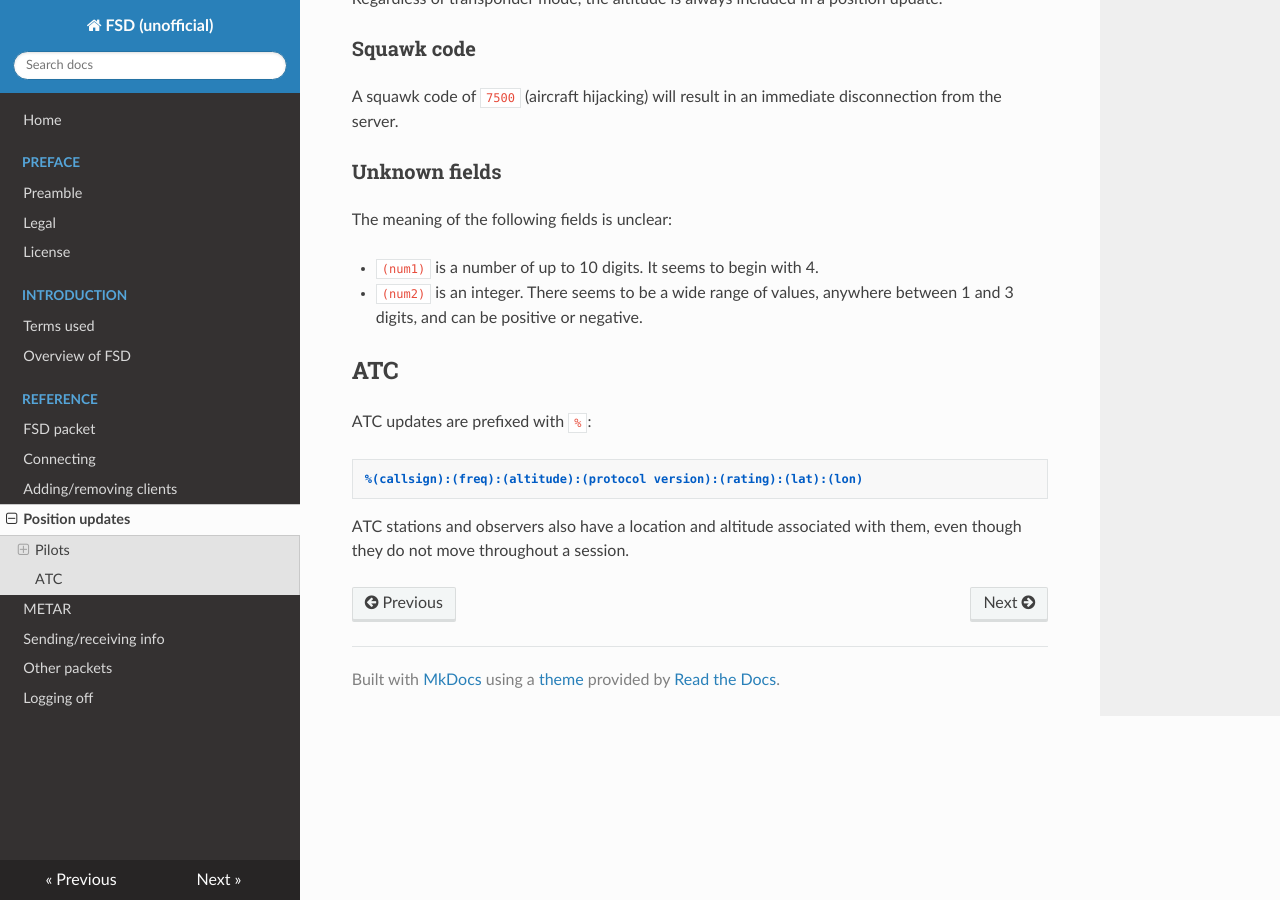
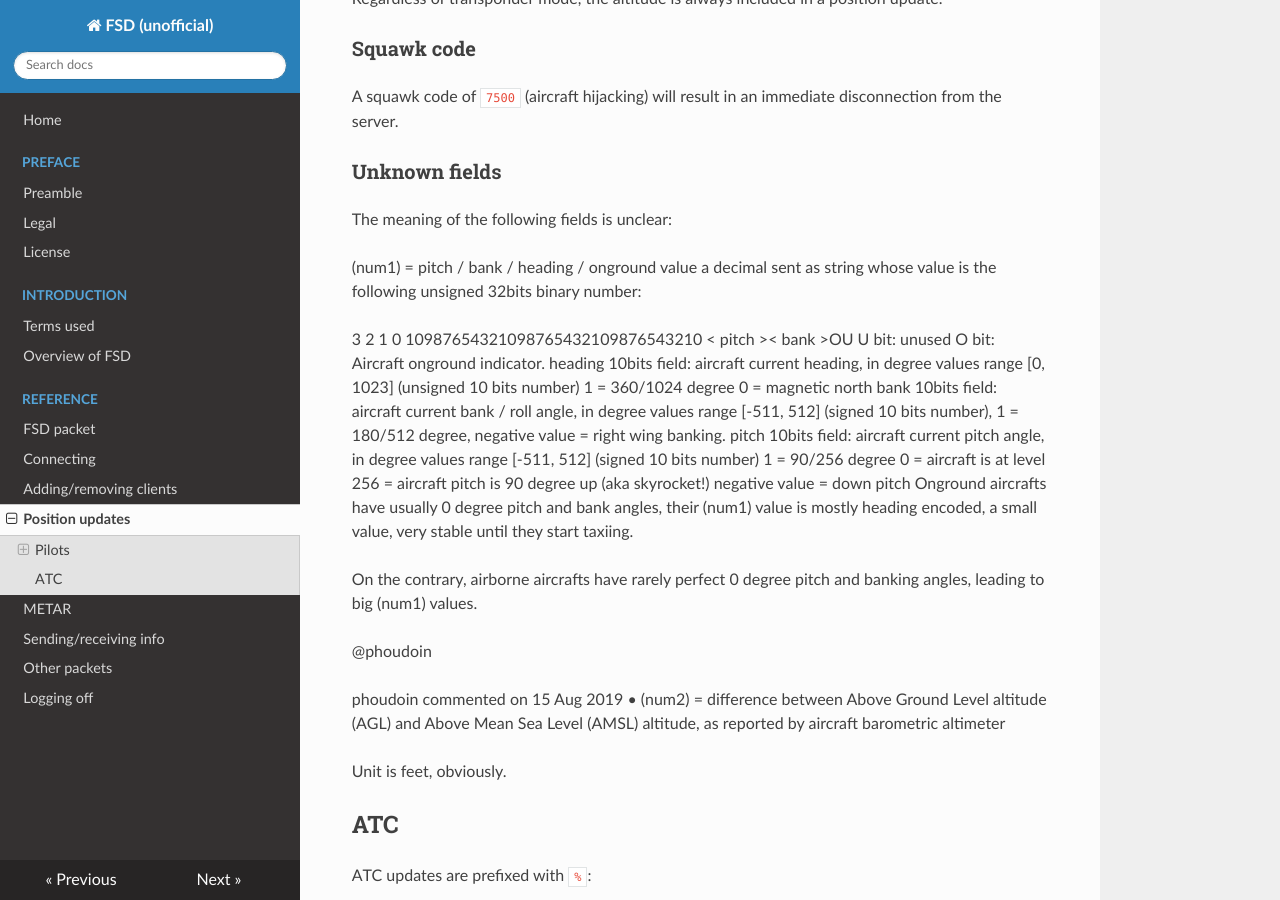
Before and after one commit to norrisng/fsd-doc, an MkDocs documentation site: the page built from docs/api/pos.md, in a window 1280 px wide and 900 px high, scrolled down 646 px. Built offline with MkDocs 1.6.1, drawn with Linux system fonts in a browser that asks for light colours; nearby versions of some CDN libraries; old or Windows-style settings are respelled for this version of MkDocs.

Commit message:
Update pos.md

```diff
--- a/docs/api/pos.md
+++ b/docs/api/pos.md
@@ -32,8 +32,43 @@ A squawk code of `7500` (aircraft hijacking) will result in an immediate disconn
 
 The meaning of the following fields is unclear:
 
-* `(num1)` is a number of up to 10 digits.  It seems to begin with 4.
-* `(num2)` is an integer. There seems to be a wide range of values, anywhere between 1 and 3 digits, and can be positive or negative.
+(num1) = pitch / bank / heading / onground value
+a decimal sent as string whose value is the following unsigned 32bits binary number:
+
+ 3         2         1         0
+10987654321098765432109876543210
+<  pitch ><  bank  ><heading >OU
+U bit:
+unused
+O bit:
+Aircraft onground indicator.
+heading 10bits field:
+aircraft current heading, in degree
+values range [0, 1023] (unsigned 10 bits number)
+1 = 360/1024 degree
+0 = magnetic north
+bank 10bits field:
+aircraft current bank / roll angle, in degree
+values range [-511, 512] (signed 10 bits number),
+1 = 180/512 degree,
+negative value = right wing banking.
+pitch 10bits field:
+aircraft current pitch angle, in degree
+values range [-511, 512] (signed 10 bits number)
+1 = 90/256 degree
+0 = aircraft is at level
+256 = aircraft pitch is 90 degree up (aka skyrocket!)
+negative value = down pitch
+Onground aircrafts have usually 0 degree pitch and bank angles, their (num1) value is mostly heading encoded, a small value, very stable until they start taxiing.
+
+On the contrary, airborne aircrafts have rarely perfect 0 degree pitch and banking angles, leading to big (num1) values.
+
+@phoudoin
+
+phoudoin commented on 15 Aug 2019 •
+(num2) = difference between Above Ground Level altitude (AGL) and Above Mean Sea Level (AMSL) altitude, as reported by aircraft barometric altimeter
+
+Unit is feet, obviously.
 
 
 
```
